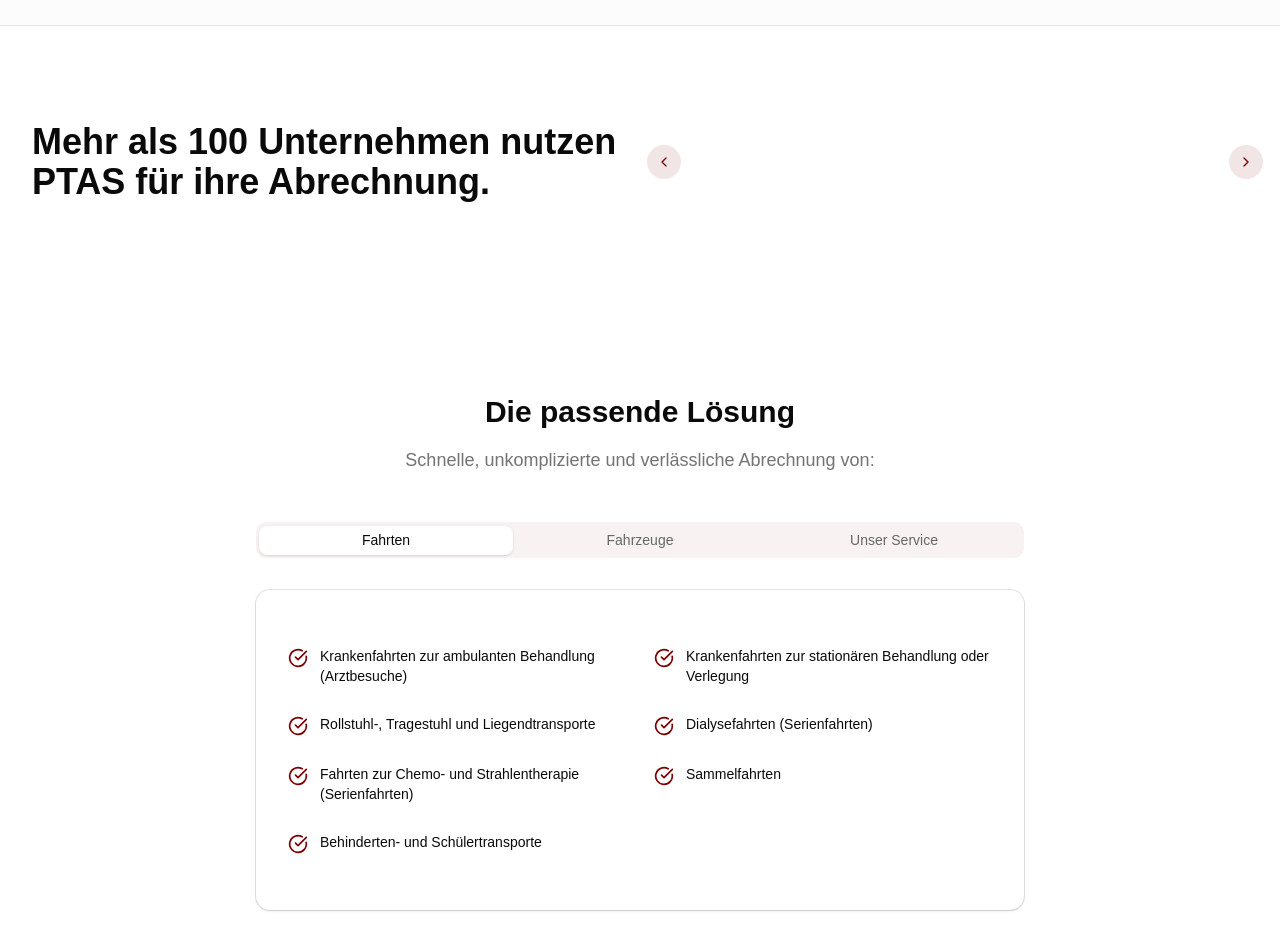
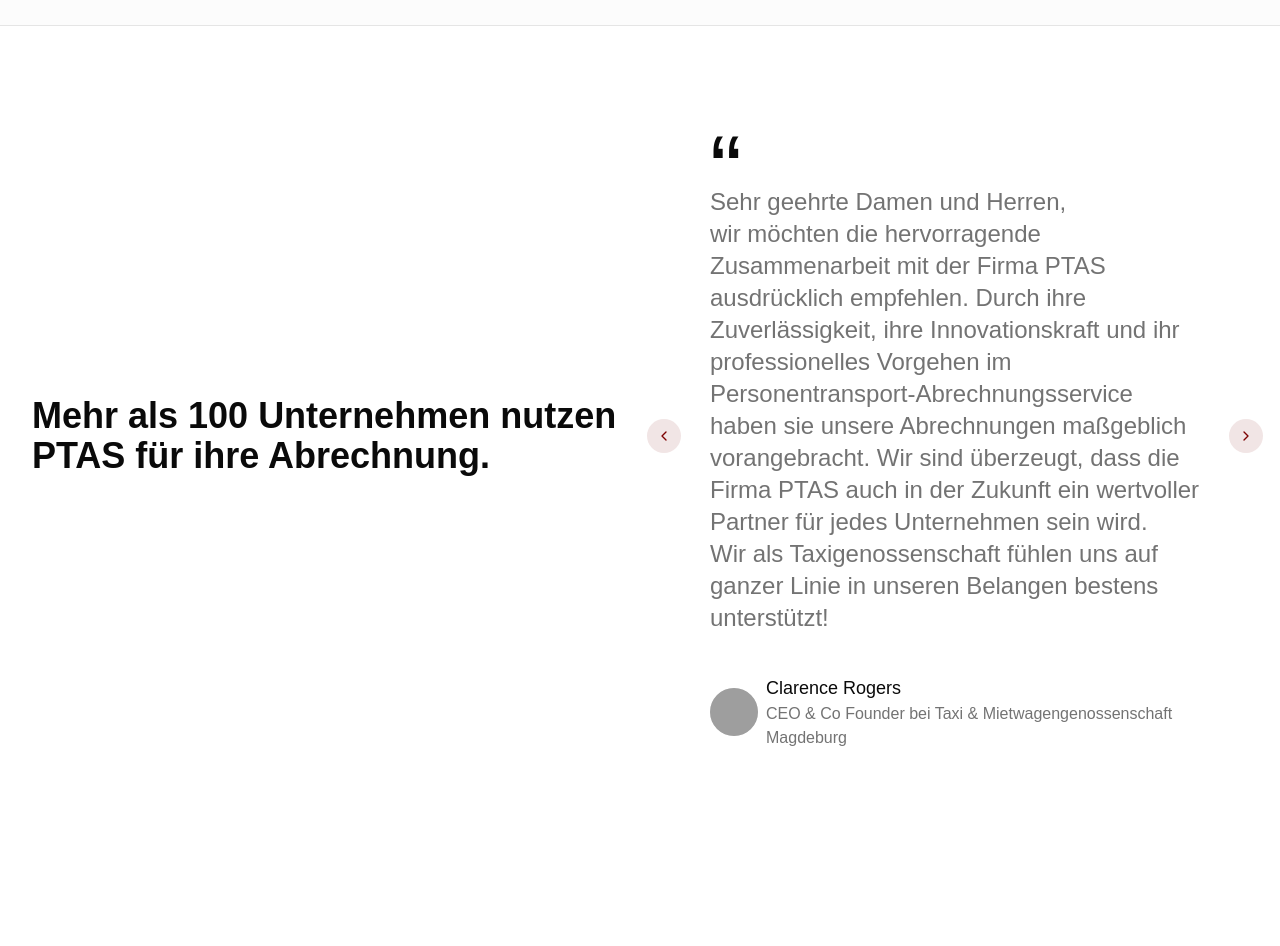
Before and after one commit to Yeah-Jack/ptas, a Next.js app: page / in a window 1280 px wide. Shown: the part 1520-2466 px from the top of the page. Built offline with nearby package versions, Linux system fonts and the light colour scheme; grey boxes are pictures that could not be loaded.

Commit message:
Add Madgeburg testimonial

```diff
--- a/components/testimonial.tsx
+++ b/components/testimonial.tsx
@@ -19,14 +19,14 @@
 };
 
 const testimonials: TestimonialItem[] = [
-	// {
-	// 	name: "Clarence Rogers",
-	// 	role: "CEO & Co Founder",
-	// 	company: "Easy Taxi",
-	// 	avatar: "https://randomuser.me/api/portraits/men/3.jpg",
-	// 	content:
-	// 		"Ich nutze PTAS nun schon seit einem Jahr und es hat die Verwaltung meiner Finanzen so viel einfacher und schneller gemacht.",
-	// },
+	{
+		name: "Clarence Rogers",
+		role: "CEO & Co Founder",
+		company: "Taxi & Mietwagengenossenschaft Magdeburg",
+		avatar: "https://randomuser.me/api/portraits/men/3.jpg",
+		content:
+			"Sehr geehrte Damen und Herren,\n wir möchten die hervorragende Zusammenarbeit mit der Firma PTAS ausdrücklich empfehlen. Durch ihre Zuverlässigkeit, ihre Innovationskraft und ihr professionelles Vorgehen im Personentransport-Abrechnungsservice haben sie unsere Abrechnungen maßgeblich vorangebracht. Wir sind überzeugt, dass die Firma PTAS auch in der Zukunft ein wertvoller Partner für jedes Unternehmen sein wird.\n Wir als Taxigenossenschaft fühlen uns auf ganzer Linie in unseren Belangen bestens unterstützt!",
+	},
 	// {
 	// 	name: "Garrett Lewis",
 	// 	role: "Product manager",
@@ -34,22 +34,6 @@
 	// 	avatar: "https://randomuser.me/api/portraits/men/27.jpg",
 	// 	content:
 	// 		"Mit PTAS kann ich meine Abrechnungen ganz einfach im Blick behalten und in Echtzeit sehen, wie sie sich entwickeln.",
-	// },
-	// {
-	// 	name: "Steven Schmidt",
-	// 	role: "Lead Designer",
-	// 	company: "Cabify",
-	// 	avatar: "https://randomuser.me/api/portraits/lego/0.jpg",
-	// 	content:
-	// 		"Die UI ist wunderschön gestaltet und lässt sich unglaublich einfach anpassen. Das hat unseren Abrechnungs-Workflow grundlegend verändert.",
-	// },
-	// {
-	// 	name: "Lydia Griffith",
-	// 	role: "Frontend Developer",
-	// 	company: "Bolt",
-	// 	avatar: "https://randomuser.me/api/portraits/women/69.jpg",
-	// 	content:
-	// 		"PTAS hat uns unzählige Stunden Abrechnungszeit eingespart. Die Webseite ist umfassend und gut dokumentiert.",
 	// },
 ] as const;
 
@@ -73,7 +57,7 @@
 							<div className="flex flex-col gap-10">
 								<div className="space-y-2">
 									<p className="h-14 text-8xl">&ldquo;</p>
-									<p className="font-medium text-muted-foreground text-xl sm:text-2xl lg:text-3xl">
+									<p className="whitespace-pre-line font-medium text-muted-foreground text-xl sm:text-2xl">
 										{testimonial.content}
 									</p>
 								</div>
```
